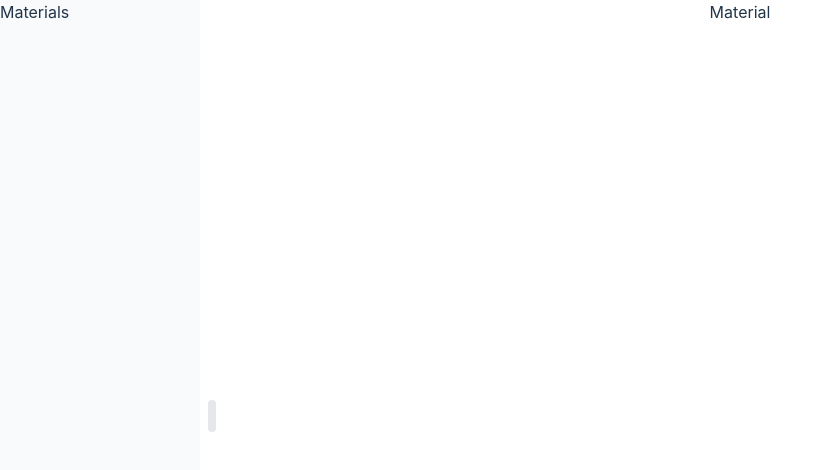
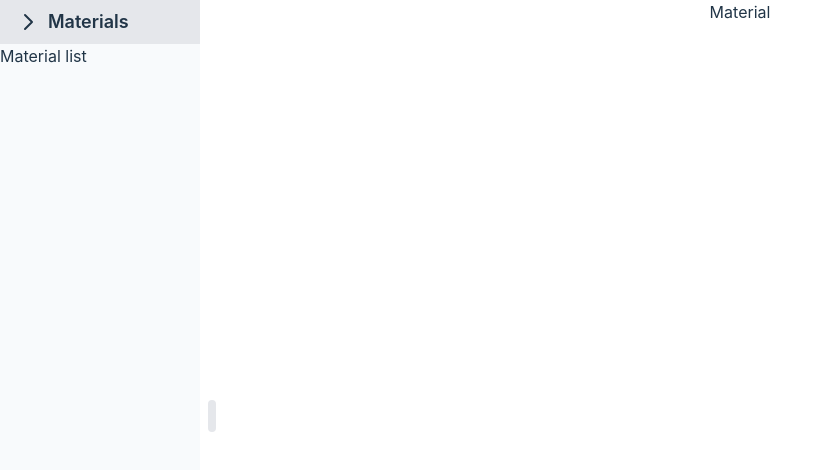
Before and after one commit to PaulHax/material-editor, a React (Vite) app: page / in a window 1280 px wide. Shown: the top 470 px of the page, without its empty margins (0-833 px from the left). Built offline with nearby package versions, Linux system fonts and the light colour scheme.

Commit message:
feat(App): add collapse sidebar toggle

```diff
--- a/package.json
+++ b/package.json
@@ -10,6 +10,7 @@
     "preview": "vite preview"
   },
   "dependencies": {
+    "classnames": "^2.5.1",
     "react": "^18.2.0",
     "react-dom": "^18.2.0"
   },
--- a/src/App.tsx
+++ b/src/App.tsx
@@ -1,49 +1,137 @@
-import React from "react";
+import React, { useState } from "react";
+import cn from "classnames";
 import "./App.css";
 
-const SIDE_BAR_START_WIDTH = 200; // in pixels
+// in pixels
+const SIDE_BAR_START_WIDTH = 200;
+const SIDE_BAR_MIN_WIDTH = 160;
+const COLLAPSE_WIDTH = 56;
+
+function DotGrid() {
+  return (
+    <div className="w-6 h-6">
+      <svg
+        xmlns="http://www.w3.org/2000/svg"
+        viewBox="0 0 24 24"
+        stroke="currentColor"
+      >
+        <g>
+          <circle cx="6" cy="6" r="1" />
+          <circle cx="12" cy="6" r="1" />
+          <circle cx="18" cy="6" r="1" />
+          <circle cx="6" cy="12" r="1" />
+          <circle cx="12" cy="12" r="1" />
+          <circle cx="18" cy="12" r="1" />
+          <circle cx="6" cy="18" r="1" />
+          <circle cx="12" cy="18" r="1" />
+          <circle cx="18" cy="18" r="1" />
+        </g>
+      </svg>
+    </div>
+  );
+}
+
+function CollapseArrow({ collapsed }: { collapsed: boolean }) {
+  return (
+    <div className="w-6 h-6 mt-0.5">
+      <svg
+        xmlns="http://www.w3.org/2000/svg"
+        className={cn("transform", {
+          "rotate-180": collapsed,
+          "rotate-90": !collapsed,
+        })}
+        fill="none"
+        viewBox="0 0 24 24"
+        stroke="currentColor"
+      >
+        <g>
+          <path
+            strokeLinecap="round"
+            strokeLinejoin="round"
+            strokeWidth={2}
+            d="M5 15l7-7 7 7"
+          />
+        </g>
+      </svg>
+    </div>
+  );
+}
 
 function App() {
-  const [width, setWidth] = React.useState(SIDE_BAR_START_WIDTH);
+  const [dragWidth, setDragWidth] = useState(SIDE_BAR_START_WIDTH);
+  const [dragging, setDragging] = useState(false);
+  const [collapsed, setCollapsed] = useState(false);
 
-  const handlePointerDown = (e: React.PointerEvent) => {
+  const startResize = (e: React.PointerEvent) => {
     const start = e.clientX;
-    const startWidth = width;
+    const startWidth = dragWidth;
     document.body.style.cursor = "ew-resize";
+    setDragging(true);
 
     const handleMove = (e: PointerEvent) => {
       const delta = e.clientX - start;
-      setWidth(startWidth + delta);
+      const width = startWidth + delta;
+      setDragWidth(Math.max(width, SIDE_BAR_MIN_WIDTH));
     };
 
     const handlePointerUp = () => {
       document.removeEventListener("pointermove", handleMove);
       document.removeEventListener("pointerup", handlePointerUp);
       document.body.style.removeProperty("cursor");
+      setDragging(false);
     };
 
     document.addEventListener("pointermove", handleMove);
     document.addEventListener("pointerup", handlePointerUp);
   };
 
+  const toggleCollapse = () => {
+    setCollapsed((collapsed) => !collapsed);
+  };
+
+  const widthPixels = collapsed ? COLLAPSE_WIDTH : dragWidth;
+  const width = `${widthPixels}px`;
+
   return (
     <div className="flex w-full h-full">
       <div className="relative bg-slate-50">
         <div
-          className="bg-slate-50 overflow-hidden dark:bg-slate-800/25"
-          style={{ width: `${width}px` }}
+          className={cn("overflow-hidden h-full", {
+            "transition-width ease-in-out duration-100": !dragging,
+          })}
+          style={{ width, maxWidth: "calc(100vw - 1.5rem)" }}
         >
-          Materials
+          <div
+            className={cn("bg-gray-200 px-4 py-2 select-none", {
+              "h-full": collapsed,
+            })}
+            onPointerDown={toggleCollapse}
+          >
+            <div className="flex flex-wrap">
+              <CollapseArrow collapsed={collapsed} />
+
+              {collapsed ? (
+                <DotGrid />
+              ) : (
+                <h1 className="ml-2 text-lg font-semibold">Materials</h1>
+              )}
+            </div>
+          </div>
+          Material list
         </div>
 
         <div
-          className="pointer-events-auto absolute top-1/2 -right-10 w-8 cursor-ew-resize"
+          className={cn(
+            "absolute top-1/2 -right-10 w-8 cursor-ew-resize transition-opacity",
+            { "pointer-events-none": collapsed }
+          )}
           draggable="false"
           style={{
             userSelect: "none",
             touchAction: "pan-y",
+            opacity: collapsed ? 0 : 1,
           }}
-          onPointerDown={handlePointerDown}
+          onPointerDown={startResize}
         >
           <div className="w-1.5 h-8 bg-slate-500/60 border-4 rounded-full"></div>
         </div>
--- a/src/index.css
+++ b/src/index.css
@@ -29,9 +29,6 @@ a:hover {
 body {
   margin: 0;
   display: flex;
-  place-items: center;
-  min-width: 320px;
-  min-height: 100vh;
 }
 
 h1 {
```
Also changed, not shown: 2 other files (tests, documents, lock files or other folders).
